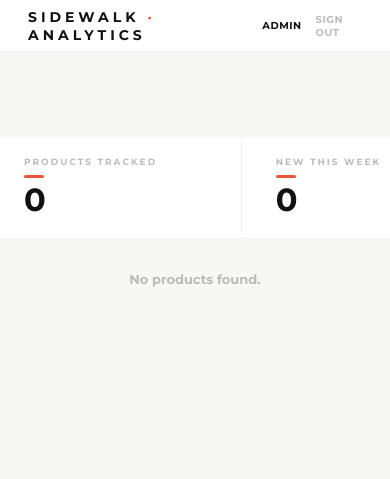
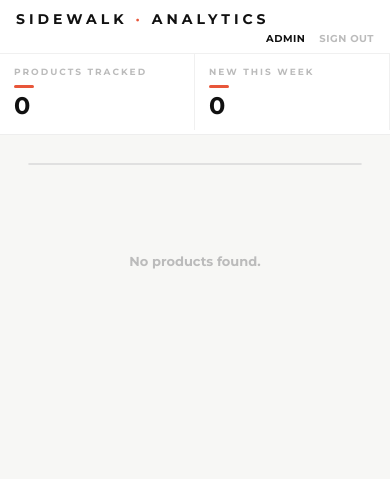
Before and after one commit to ShoeDataAutomatic/mrd-tracker, a Flask app: page / in a window 390 px wide. Shown: the top 479 px of the page. Run offline with Flask 3, Linux system fonts and the light colour scheme; a user stored in the database is signed in; data that the repository does not hold is empty.

Commit message:
Mobile fixes: header 2-row, stats grid, kw table width, kw panel full-screen

```diff
--- a/dashboard/templates/index.html
+++ b/dashboard/templates/index.html
@@ -350,14 +350,43 @@
   @media (max-width: 760px) {
     .tab-bar { display: none; }
 
-    /* Mobile header user — show only logout, hide username */
+    /* ── Header: stack logo above user links ── */
+    .header {
+      flex-wrap: wrap;
+      height: auto;
+      padding: 10px 16px 8px;
+      row-gap: 4px;
+    }
+    .header-logo { flex: 0 0 100%; }
     .header-username { display: none; }
     .header-admin-link { font-size: 10px; }
     .header-logout { font-size: 10px; }
 
-    /* Rankings: show only first 2 stat cards on mobile */
+    /* ── Rankings stats: no sticky gap, no overflow ── */
     #tab-rankings .stat-card:nth-child(n+3) { display: none; }
-    #tab-rankings .stats { grid-template-columns: 1fr 1fr; }
+    #tab-rankings .stats {
+      position: static !important;
+      display: grid !important;
+      grid-template-columns: 1fr 1fr;
+      overflow-x: hidden;
+      width: 100%;
+      gap: 0;
+    }
+    #tab-rankings .stat-card { flex: none; padding: 12px 14px; }
+    #tab-rankings .stat-card .value { font-size: 24px; }
+
+    /* ── Keywords stats: hide top keyword, no overflow ── */
+    #tab-keywords .stat-card:nth-child(n+3) { display: none; }
+    #tab-keywords .stats {
+      position: static !important;
+      display: grid !important;
+      grid-template-columns: 1fr 1fr;
+      overflow-x: hidden;
+      width: 100%;
+      gap: 0;
+    }
+    #tab-keywords .stat-card { flex: none; padding: 12px 14px; }
+    #tab-keywords .stat-card .value { font-size: 24px; }
 
     .bottom-nav {
       display: flex;
@@ -514,7 +543,14 @@
     .mc-field-lbl { font-size: 9px; font-weight: 800; letter-spacing: .5px; text-transform: uppercase; color: #aaa; margin-bottom: 2px; }
     .mc-field-val { font-size: 12px; color: #222; font-weight: 600; }
 
-    .kw-layout { grid-template-columns: 1fr !important; }
+    /* ── Keywords layout: full width, no side margins ── */
+    .kw-layout {
+      grid-template-columns: 1fr !important;
+      margin: 0 !important;
+      border-radius: 0;
+      border-left: none;
+      border-right: none;
+    }
 
     .kw-mobile-back {
       display: flex; align-items: center; gap: 6px; cursor: pointer;
@@ -528,9 +564,9 @@
       background: #f7f7f5;
       transform: translateX(100%);
       transition: transform .25s ease;
-      z-index: 550;
+      z-index: 1000;
       overflow-y: auto;
-      padding: 16px;
+      padding: 16px 16px calc(74px + 16px);
     }
     .kw-products-panel.open { transform: translateX(0); }
 
```
